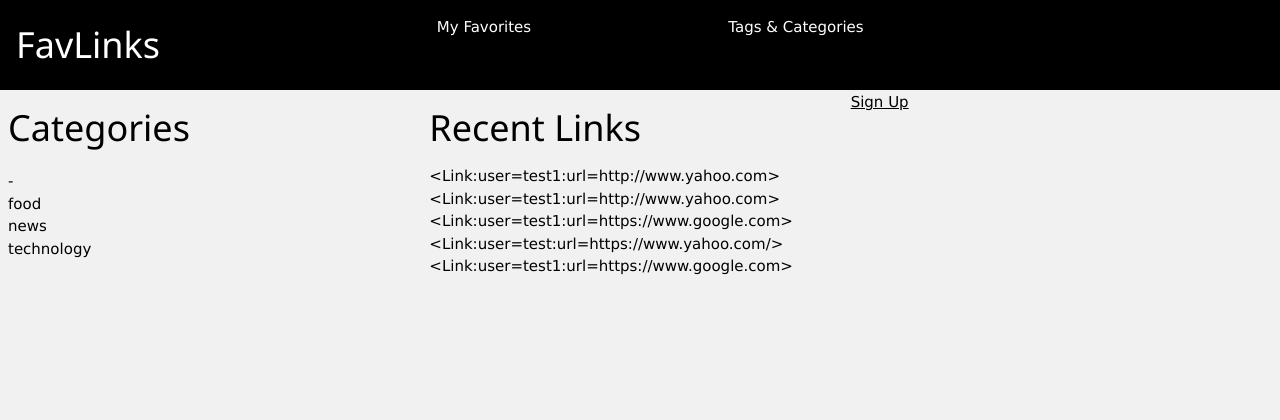
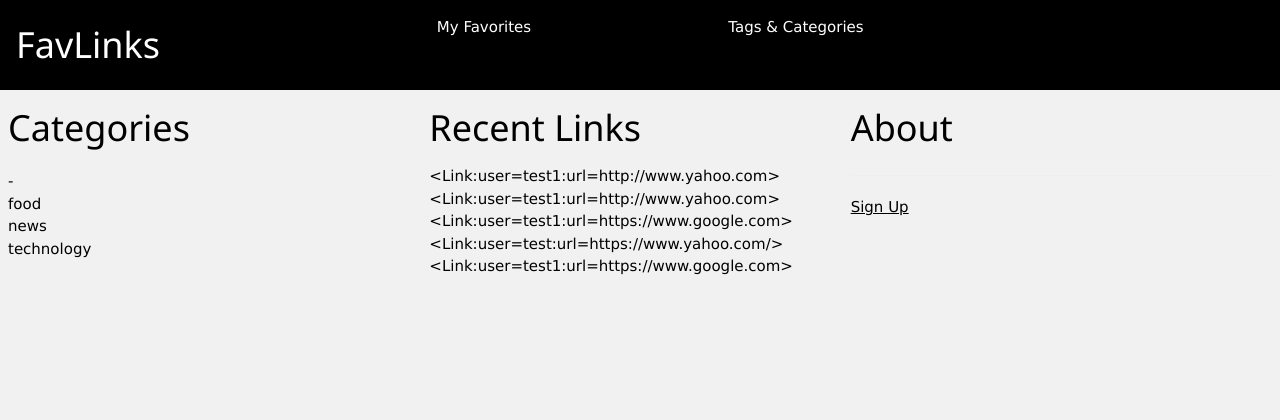
Before and after one commit to chayapan/favlinks, a Django app: page / in a window 1280 px wide. Shown: the top 420 px of the page. Run offline with Django 5.2, Linux system fonts and the light colour scheme; data comes from the database, SQL or seed files in the repository.

Commit message:
adding about section to front page.

```diff
--- a/favlinks/templates/directory.html
+++ b/favlinks/templates/directory.html
@@ -18,6 +18,9 @@
     {% endfor %}
 </div>
 <div class="w3-third">
+<h1>About</h1>
+<hr>
+
 <a href="{% url 'signup' %}">Sign Up</a>
 </div>
 
```
